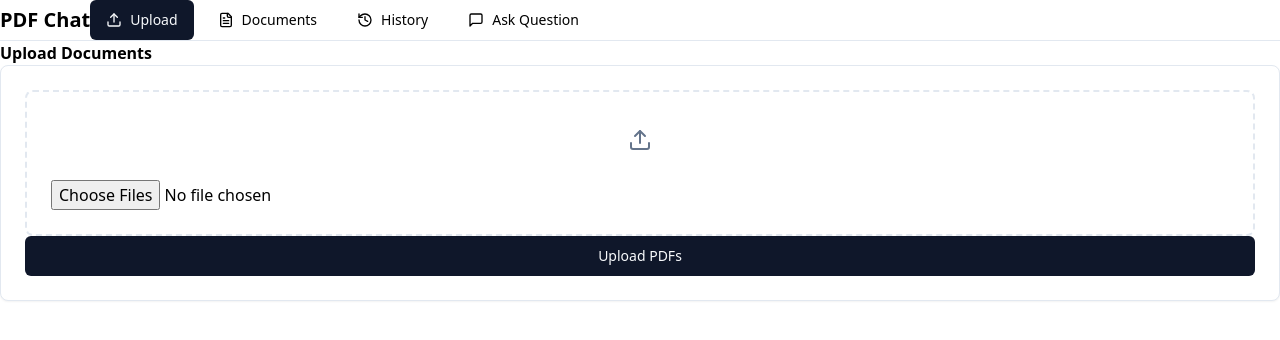
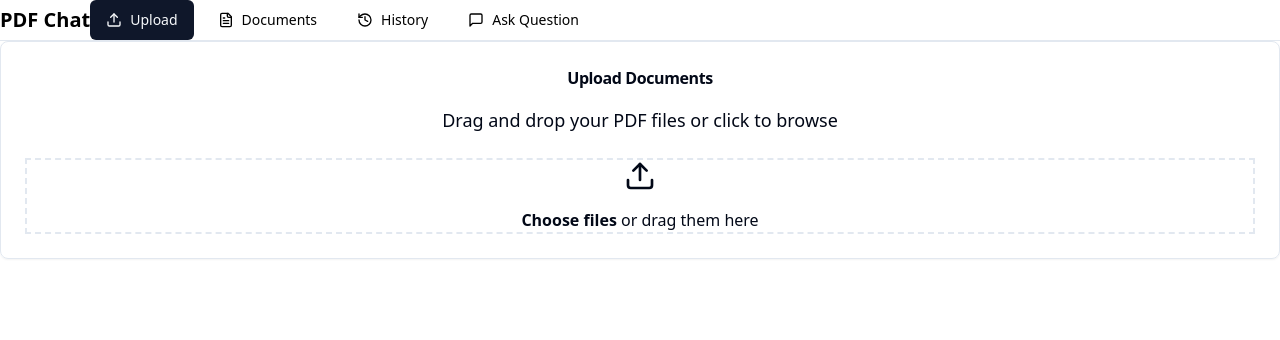
Before and after one commit to syedmehrabzaidi/RAG-frontend, a React (Vite) app: page /upload in a window 1280 px wide. Shown: the top 340 px of the page. Built offline with nearby package versions, Linux system fonts and the light colour scheme.

Commit message:
Refactor: Improve UI with modern design
This commit refactors the UI to use a more modern and visually appealing design.

```diff
--- a/src/pages/Upload.jsx
+++ b/src/pages/Upload.jsx
@@ -2,11 +2,31 @@
 import { useState } from 'react';
 import { useNavigate } from 'react-router-dom';
 import { Button } from "@/components/ui/button";
-import { Upload } from "lucide-react";
+import { Upload as UploadIcon, FileText } from "lucide-react";
+import { toast } from "sonner";
+import { Card, CardHeader, CardTitle, CardDescription, CardContent } from "@/components/ui/card";
 
 const UploadPage = () => {
   const [files, setFiles] = useState([]);
+  const [isDragging, setIsDragging] = useState(false);
   const navigate = useNavigate();
+
+  const handleDragOver = (e) => {
+    e.preventDefault();
+    setIsDragging(true);
+  };
+
+  const handleDragLeave = () => {
+    setIsDragging(false);
+  };
+
+  const handleDrop = (e) => {
+    e.preventDefault();
+    setIsDragging(false);
+    const droppedFiles = Array.from(e.dataTransfer.files);
+    const pdfFiles = droppedFiles.filter(file => file.type === 'application/pdf');
+    setFiles(pdfFiles);
+  };
 
   const handleFileUpload = async (e) => {
     e.preventDefault();
@@ -23,36 +43,86 @@ const UploadPage = () => {
       });
 
       if (response.ok) {
-        alert('Files uploaded successfully!');
+        toast.success('Files uploaded successfully!');
         setFiles([]);
         navigate('/documents');
+      } else {
+        toast.error('Failed to upload files');
       }
     } catch (error) {
       console.error('Error uploading files:', error);
+      toast.error('Error uploading files');
     }
   };
 
   return (
-    <div className="container mx-auto p-8">
-      <h1 className="text-3xl font-bold mb-8">Upload Documents</h1>
+    <div className="container mx-auto p-8 min-h-[calc(100vh-4rem)] flex items-center justify-center">
+      <Card className="w-full max-w-2xl bg-white/10 backdrop-blur-lg border border-white/20">
+        <CardHeader className="text-center space-y-4">
+          <CardTitle className="text-3xl font-bold bg-gradient-to-r from-purple-400 to-pink-600 bg-clip-text text-transparent">
+            Upload Documents
+          </CardTitle>
+          <CardDescription className="text-white/70 text-lg">
+            Drag and drop your PDF files or click to browse
+          </CardDescription>
+        </CardHeader>
 
-      <div className="max-w-xl mx-auto p-6 border rounded-lg bg-card shadow-sm">
+        <CardContent className="space-y-6">
           <form onSubmit={handleFileUpload} className="space-y-6">
-          <div className="flex flex-col items-center gap-4 p-6 border-2 border-dashed rounded-lg">
-            <Upload className="h-12 w-12 text-muted-foreground" />
+            <div
+              className={`flex flex-col items-center gap-4 p-8 border-2 border-dashed rounded-xl transition-colors duration-300 ${
+                isDragging
+                  ? 'border-purple-400 bg-purple-400/10'
+                  : 'border-white/20 hover:border-purple-400/50'
+              }`}
+              onDragOver={handleDragOver}
+              onDragLeave={handleDragLeave}
+              onDrop={handleDrop}
+            >
+              <div className="w-16 h-16 rounded-full bg-purple-500/20 flex items-center justify-center">
+                <UploadIcon className="w-8 h-8 text-purple-400" />
+              </div>
+
               <input
                 type="file"
                 accept=".pdf"
                 multiple
-              onChange={(e) => setFiles(e.target.files)}
-              className="w-full"
+                onChange={(e) => setFiles(Array.from(e.target.files))}
+                className="hidden"
+                id="file-upload"
               />
+
+              <label
+                htmlFor="file-upload"
+                className="cursor-pointer text-white/70 hover:text-white transition-colors text-center"
+              >
+                <span className="font-semibold text-purple-400">Choose files</span>
+                {' '}or drag them here
+              </label>
             </div>
-          <Button type="submit" className="w-full">
+
+            {files.length > 0 && (
+              <div className="space-y-4">
+                <div className="bg-white/5 rounded-lg p-4 space-y-2">
+                  {files.map((file, index) => (
+                    <div key={index} className="flex items-center gap-2 text-white/70">
+                      <FileText className="w-4 h-4 text-purple-400" />
+                      <span>{file.name}</span>
+                    </div>
+                  ))}
+                </div>
+
+                <Button
+                  type="submit"
+                  className="w-full bg-gradient-to-r from-purple-600 to-pink-600 hover:from-purple-700 hover:to-pink-700 text-white font-semibold py-6"
+                >
                   Upload PDFs
                 </Button>
+              </div>
+            )}
           </form>
-      </div>
+        </CardContent>
+      </Card>
     </div>
   );
 };
```
Lines whose indentation alone changed are shown as unchanged.
